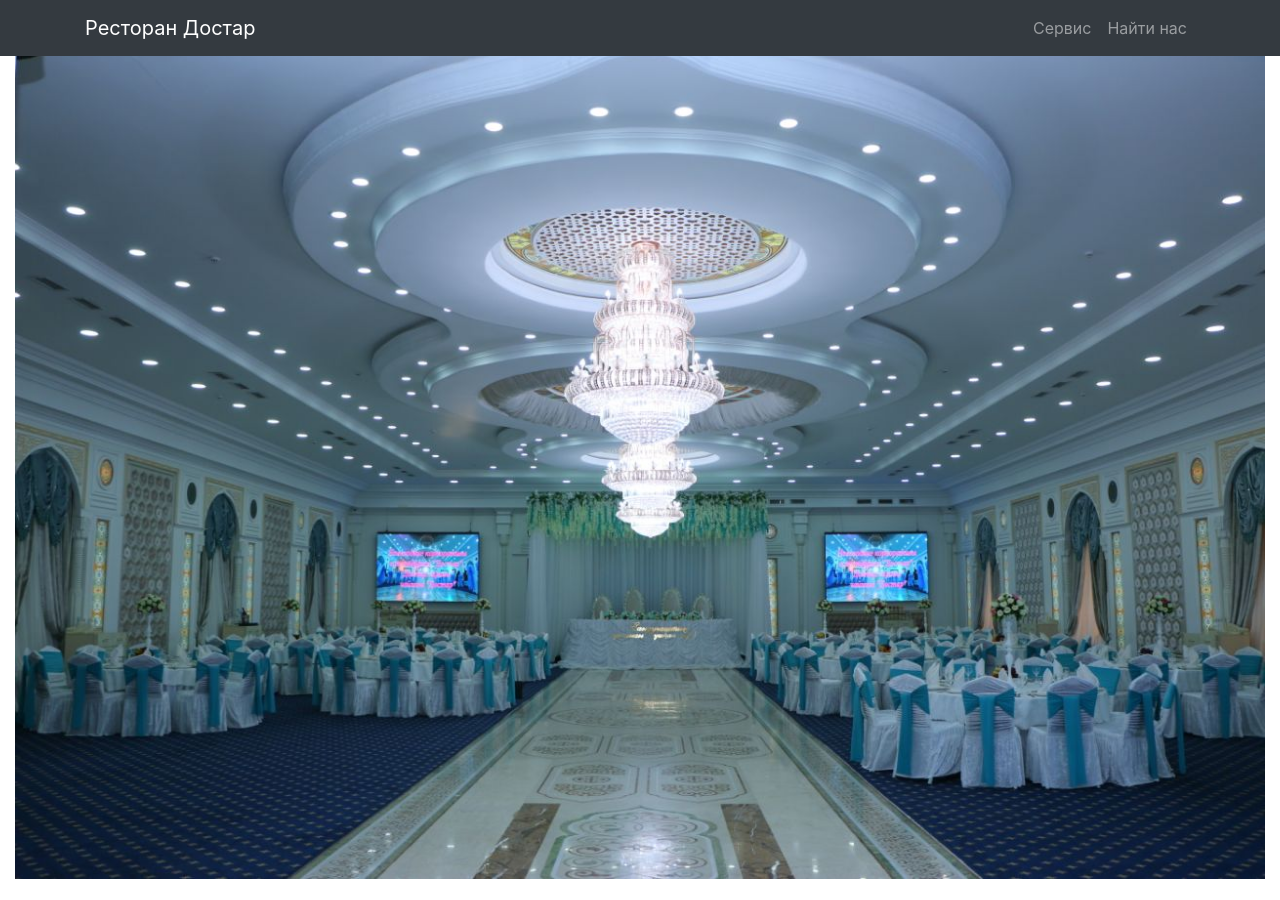
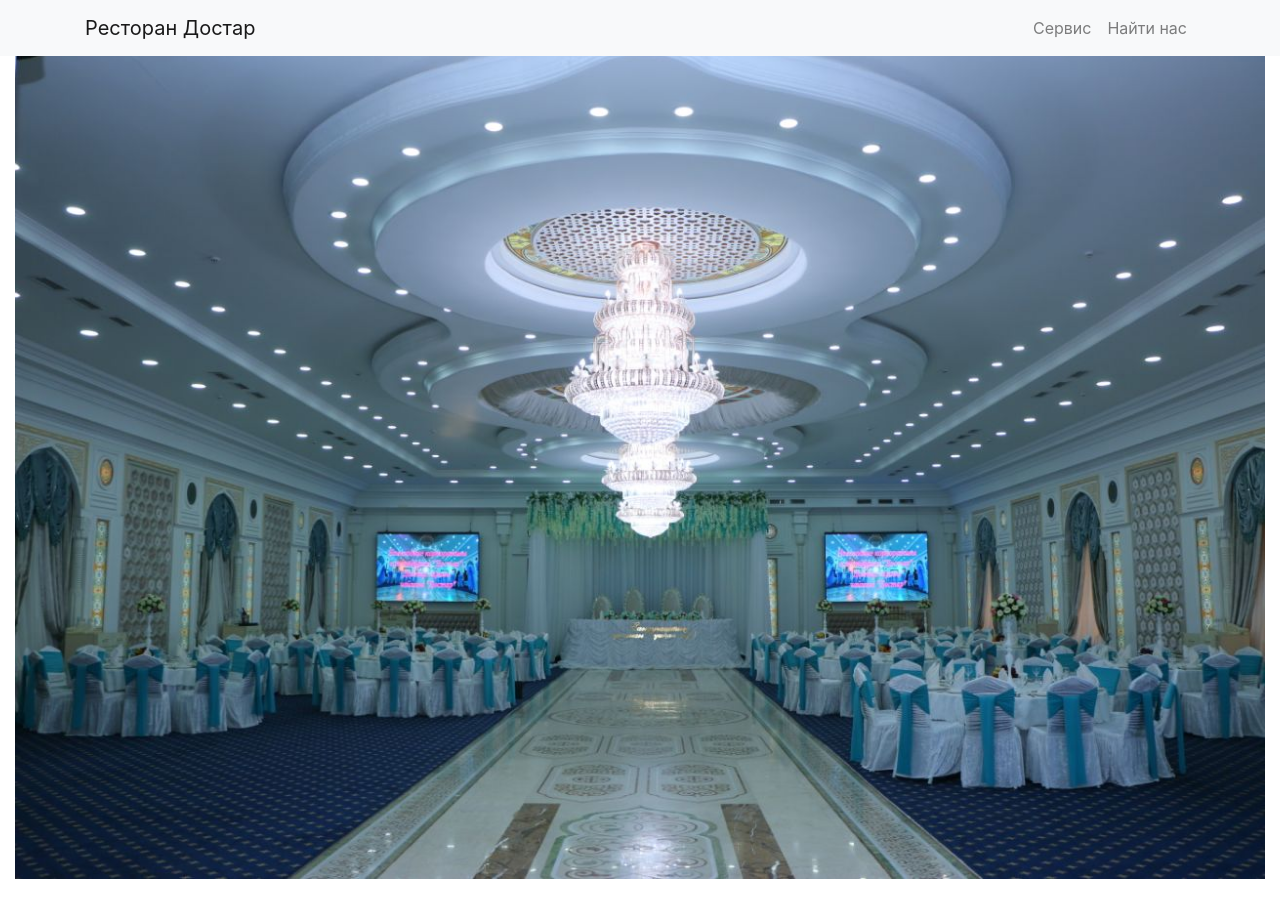
Before and after one commit to magzhanz/magzhanz.github.io, a Jekyll site: the page index.html, which Jekyll copies as it is, in a window 1280 px wide and 900 px high. Built offline with Jekyll 4.4.1, drawn with Linux system fonts in a browser that asks for light colours.

Commit message:
changed color of the navbar

```diff
--- a/index.html
+++ b/index.html
@@ -24,7 +24,7 @@
   <body id="page-top">
 
     <!-- Navigation -->
-    <nav class="navbar navbar-expand-lg navbar-dark bg-dark fixed-top" id="mainNav">
+    <nav class="navbar navbar-expand-lg navbar-light bg-light fixed-top" id="mainNav">
       <div class="container">
         <a class="navbar-brand js-scroll-trigger" href="#page-top" >Ресторан Достар</a>
         <button class="navbar-toggler" type="button" data-toggle="collapse" data-target="#navbarResponsive" aria-controls="navbarResponsive" aria-expanded="false" aria-label="Toggle navigation">
```
